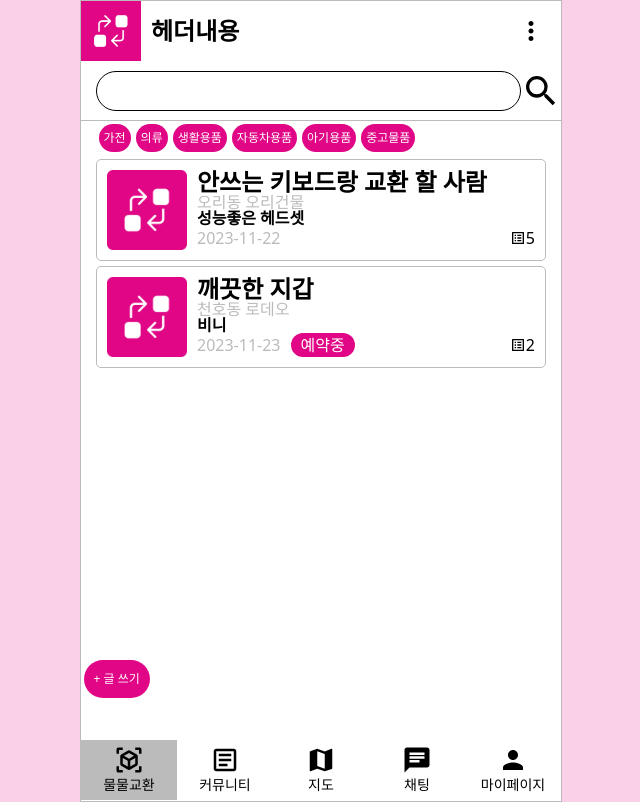
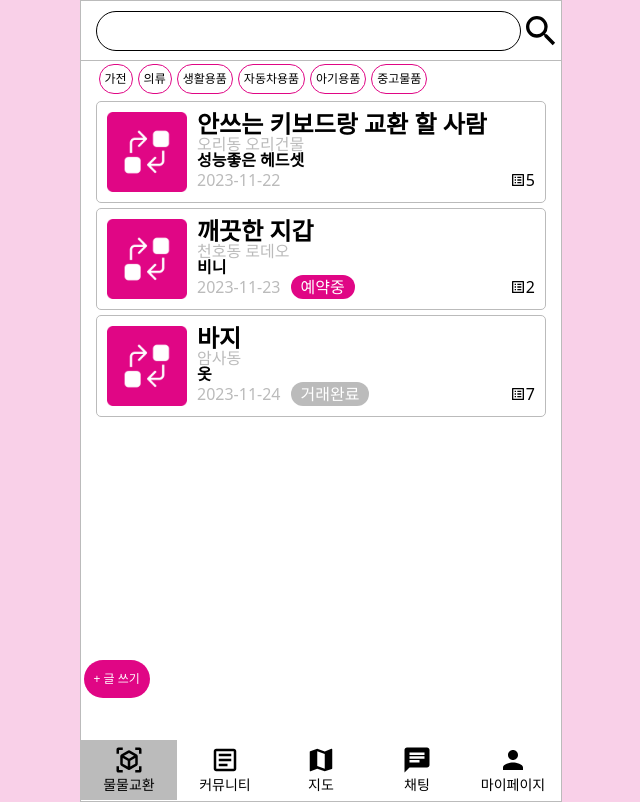
Before and after one commit to KostaMiniProject/MainProject-Front, a Next.js app: page / in a window 1280 px wide. Shown: the whole page, without its empty margins (319-959 px from the left). Built offline with nearby package versions, Linux system fonts and the light colour scheme.

Commit message:
fix : 상세 페이지 세부코드 수정

```diff
--- a/api/ExchangePostApi.tsx
+++ b/api/ExchangePostApi.tsx
@@ -17,6 +17,15 @@ export function getExchangePostList() {
       created_at: '2023-11-23',
       status: 'raservation',
       bid_count: 2,
+    },
+    {
+      id: 2,
+      title: '바지',
+      prefer_items: '옷',
+      address: '암사동',
+      created_at: '2023-11-24',
+      status: 'completed',
+      bid_count: 7,
     },
     {
       id: 3,
--- a/app/[id]/page.tsx
+++ b/app/[id]/page.tsx
@@ -1,27 +1,34 @@
-'use client';
 import { getProfile } from '@/api/ProfileApi';
 import Profile from '@/components/Profile';
 import Carousel from '@/components/carousel/Carousel';
-import Image from 'next/image';
 import TempImg from '@/image/Logo.png';
 import BidItem from '@/components/bid/BidItem';
 import { getBidList } from '@/api/BidApi';
+import Header from '@/components/Header';
 
 function Page({ params }: { params: any }) {
   const images = [TempImg, TempImg, TempImg]; // 이미지 배열
   const bidList = getBidList();
+  const borderStyle = 'border-solid border-black border-[1px]';
   return (
     <div>
-      <Carousel images={images} />
+      <Header />
+      <div className="h-[360px]">
+        <Carousel images={images} />
+      </div>
       <Profile profile={getProfile()} />
       <div className="flex flex-col m-[15px]">
-        <div className="border-solid border-black border-[1px]">{`1.물건명
+        <div className={`${borderStyle} p-[10px] rounded-t-[5px]`}>{`1.물건명
         2.개봉여부`}</div>
         <div className="flex">
-          <div className="border-solid border-black border-[1px] flex-1 text-center">
+          <div
+            className={`${borderStyle} flex-1 text-center py-[10px] rounded-bl-[5px]`}
+          >
             입찰 목록
           </div>
-          <div className="border-solid border-black border-[1px] flex-1 text-center">
+          <div
+            className={`${borderStyle} flex-1 text-center py-[10px] rounded-br-[5px]`}
+          >
             거절 내역 보기
           </div>
         </div>
--- a/app/layout.tsx
+++ b/app/layout.tsx
@@ -23,7 +23,6 @@ export default function RootLayout({
       <head />
       <body className="bg-softbase relative">
         <div className="bg-white max-w-[480px] min-h-[100vh] mx-auto border-gray border-[1px] box-content relative">
-          <Header />
           {children}
           <Navbar />
         </div>
--- a/app/page.tsx
+++ b/app/page.tsx
@@ -18,7 +18,7 @@ function Page() {
         {/* 카테고리 */}
         <div className="bg-white flex flex-wrap">
           {category.map((e: any, i: any) => {
-            return <HashTag key={i} text={e} height={5} />;
+            return <HashTag key={i} text={e} height={5} btnStyle="tag" />;
           })}
         </div>
         {/* ExchangePost 리스트 */}
@@ -26,10 +26,13 @@ function Page() {
           {exchangePostData.map((e: any, i: any) => {
             return e.status !== 'deleted' ? (
               <div
+                className="cursor-pointer"
                 onClick={() => {
+                  // 연결 페이지
                   router.push(`/${e.id}`);
                 }}
               >
+                {/* 포스트 아이템 생성 */}
                 <ExchangePost key={i} bid={e} />
               </div>
             ) : (
@@ -38,6 +41,7 @@ function Page() {
           })}
         </div>
       </div>
+      {/* 글쓰기 버튼 */}
       <div className="fixed bottom-[100px]">
         <HashTag text="+ 글 쓰기" height={10} />
       </div>
--- a/components/HashTag.tsx
+++ b/components/HashTag.tsx
@@ -1,7 +1,14 @@
 import React from 'react';
 
-function hashTagClass(height: number, fontSize: number) {
-  const result = `bg-base text-white rounded-[20px] px-[10px] m-[2.5px]`;
+function hashTagClass(height: number, fontSize: number, btnStyle: string) {
+  let result = `bg-base text-white rounded-[20px] px-[10px] m-[2.5px]`;
+  if (btnStyle === 'tag') {
+    result = `bg-white text-black border-solid border-base border-[1px] rounded-[20px] px-[10px] m-[2.5px]`;
+  } else if (btnStyle === 'disable') {
+    result = `bg-gray text-white rounded-[20px] px-[10px] m-[2.5px] `;
+  } else {
+    result = `bg-base text-white rounded-[20px] px-[10px] m-[2.5px]`;
+  }
   return result;
 }
 
@@ -9,16 +16,18 @@ function HashTag({
   text,
   height = 0,
   fontSize = 12,
+  btnStyle = 'active',
   onClick,
 }: {
   text: string;
   height?: number;
   fontSize?: number;
+  btnStyle?: string;
   onClick?: () => void;
 }) {
   return (
     <div
-      className={hashTagClass(height, fontSize)}
+      className={hashTagClass(height, fontSize, btnStyle)}
       onClick={onClick}
       style={{ padding: `${height}px`, fontSize: `${fontSize}px` }}
     >
--- a/components/Header.tsx
+++ b/components/Header.tsx
@@ -6,7 +6,7 @@ import Image from 'next/image';
 
 function Header() {
   return (
-    <div className="sticky top-0 w-full z-500 max-w-[480px]">
+    <div className="sticky top-0 w-full z-500 max-w-[480px] z-[9999]">
       <div className="flex h-[60px] bg-white">
         <div className="w-[60px] bg-base flex items-center justify-center relative">
           <div className="">
--- a/components/Navbar.tsx
+++ b/components/Navbar.tsx
@@ -1,4 +1,5 @@
 'use client';
+import { useRouter } from 'next/navigation';
 import React, { useState } from 'react';
 import {
   MdViewInAr,
@@ -19,6 +20,7 @@ function flexClasses(active: boolean) {
 
 function Navbar() {
   const [activeButton, setActiveButton] = useState('물물교환');
+  const router = useRouter();
 
   function handleButtonClick(buttonName: string) {
     setActiveButton(buttonName);
@@ -29,7 +31,10 @@ function Navbar() {
       <div className="flex items-center h-[60px] text-sm cursor-pointer">
         <div
           className={flexClasses(activeButton === '물물교환')}
-          onClick={() => handleButtonClick('물물교환')}
+          onClick={() => {
+            handleButtonClick('물물교환');
+            router.push('/');
+          }}
         >
           <MdViewInAr size={iconSize} />
           <div>물물교환</div>
--- a/components/bid/BidItem.tsx
+++ b/components/bid/BidItem.tsx
@@ -13,12 +13,15 @@ function BidItem({ bid }: { bid: bidType }) {
   return (
     <div>
       <div className=" relative bg-white p-[2.5px] rounded-[5px] border-solid border-gray border-[1px]">
+        {/* 거절 버튼 */}
         <div className="absolute right-0 m-[5px]">
           <MdCancel size={30} />
         </div>
+        {/* 이미지표시 */}
         <Image src={TempImg} alt="대표이미지" className="w-[100%] h-[170px]" />
         <div className="font-[600] text-[18px]">{bid.items}</div>
         <div className="text-gray">{bid.name}</div>
+        {/* 대화하기 버튼 */}
         <div className="bg-base text-center text-[18px] font-[600] text-white rounded-[5px]">
           대화하기
         </div>
--- a/components/carousel/Carousel.tsx
+++ b/components/carousel/Carousel.tsx
@@ -20,7 +20,7 @@ function Carousel({ images }: { images: any }) {
   };
   return (
     <div
-      className={`relative w-full h-[260px] bg-black  ease-in-out overflow-hidden`}
+      className={`relative w-full h-full bg-black  ease-in-out overflow-hidden`}
       style={{
         display: 'flex',
       }}
```
Also changed, not shown: utility/route/Router.tsx (added, +7 -0 lines).
